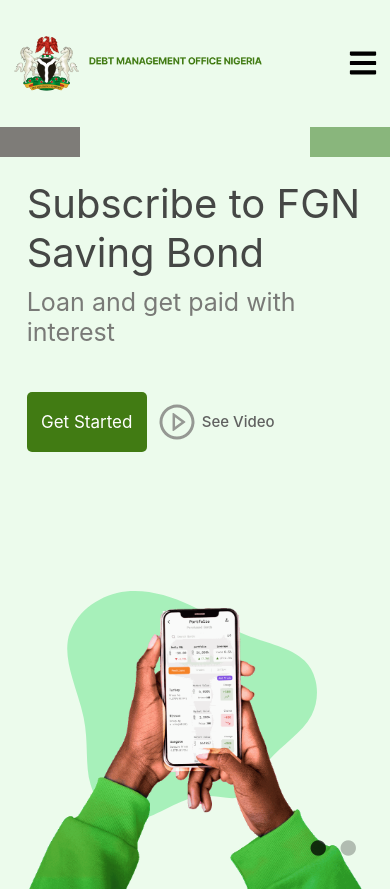
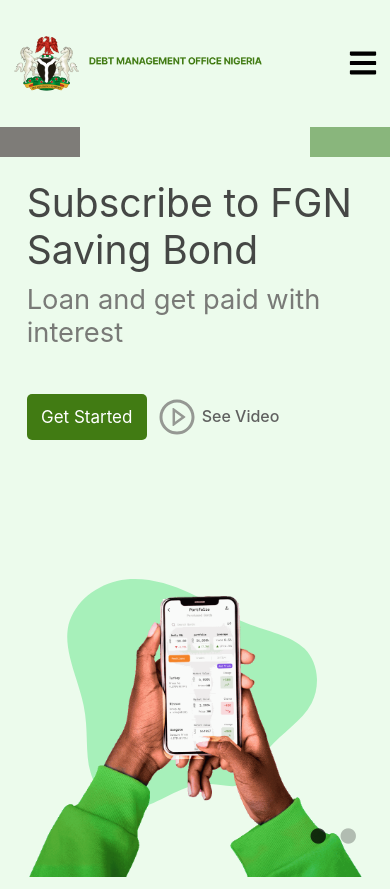
Before and after one commit to frank4177/Hasob_assessment, a React (Create React App) app: page / in a window 390 px wide. Built offline with nearby package versions, Linux system fonts and the light colour scheme.

Commit message:
fixed overflow on cart page

```diff
--- a/src/components/cartItem/cartItem.css
+++ b/src/components/cartItem/cartItem.css
@@ -131,7 +131,7 @@
 }
 
 
-@media (max-width:620px){
+@media (max-width:635px){
 
     .cartItem{
         padding: 30px 5px;
@@ -153,7 +153,7 @@
 }
 
 
-@media (max-width:520px){
+@media (max-width:564px){
 
     .cartItem{
         flex-direction: column;
@@ -172,18 +172,18 @@
 
     .itemTextBig{
         font-weight: bold;
-        font-size: 5vw;
+        font-size: 4.2vw;
         color: #252525;
     }
 
 
     .auto{
         max-width: 150px;
-        font-size: 5vw;
+        font-size: 4vw;
     }
 
     .del{
-        font-size: 5vw;
+        font-size: 4vw;
     }
 
     .itemAmtWrap{
--- a/src/components/hero/hero.css
+++ b/src/components/hero/hero.css
@@ -169,6 +169,32 @@
 }
 
 
+@media (max-width: 400px){
+    .seeVideo{
+        font-size: 4.1vw;
+        white-space: nowrap;
+    }
+
+    .heroBtnWrap{
+        min-width: unset;
+    }
+
+    .heroBigText{
+        font-size: 10vw;
+        color: #454745;
+    }
+
+    .heroSmallText{
+        font-size: 7vw;
+    }
+
+    .getStartedBtn{
+        padding: 13px 5px;
+    }
+}
+
+
+
 @media (max-width: 311px){
     .seeVideo{
         font-size: 4.1vw;
```
